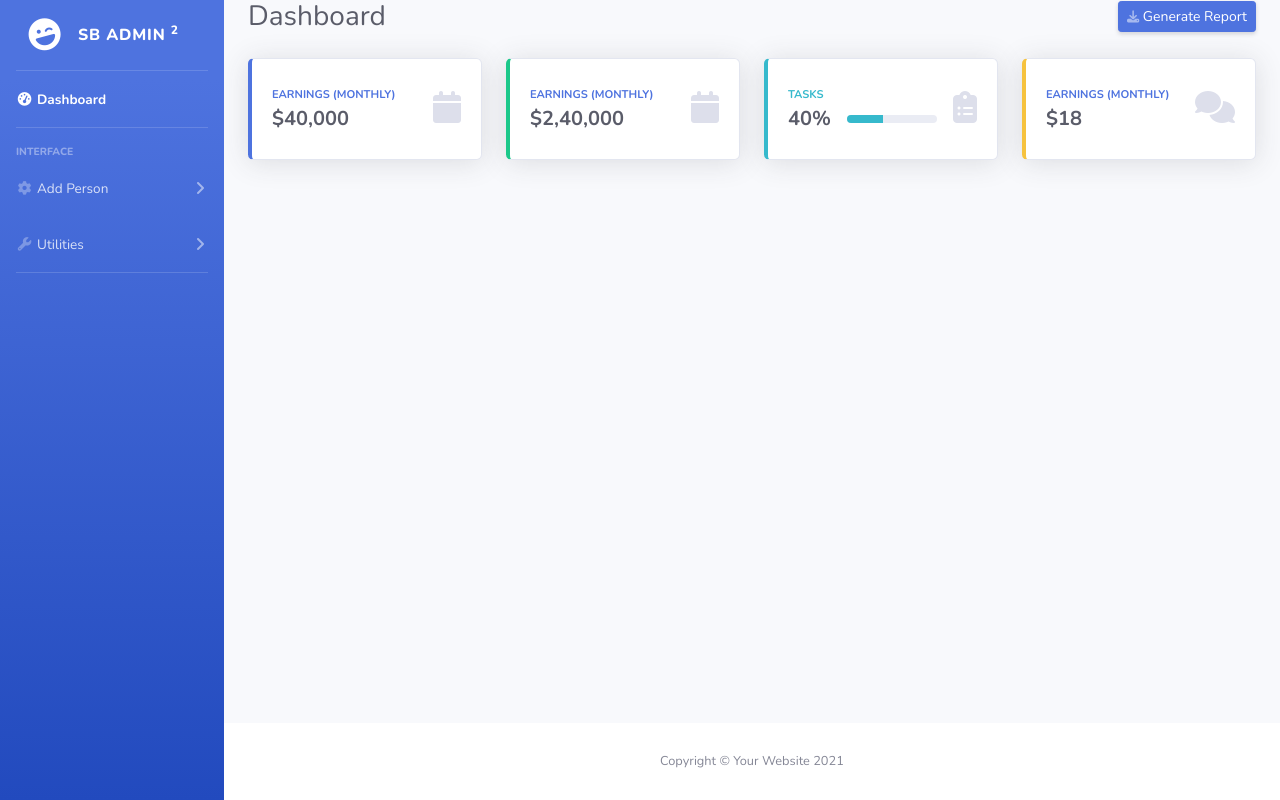
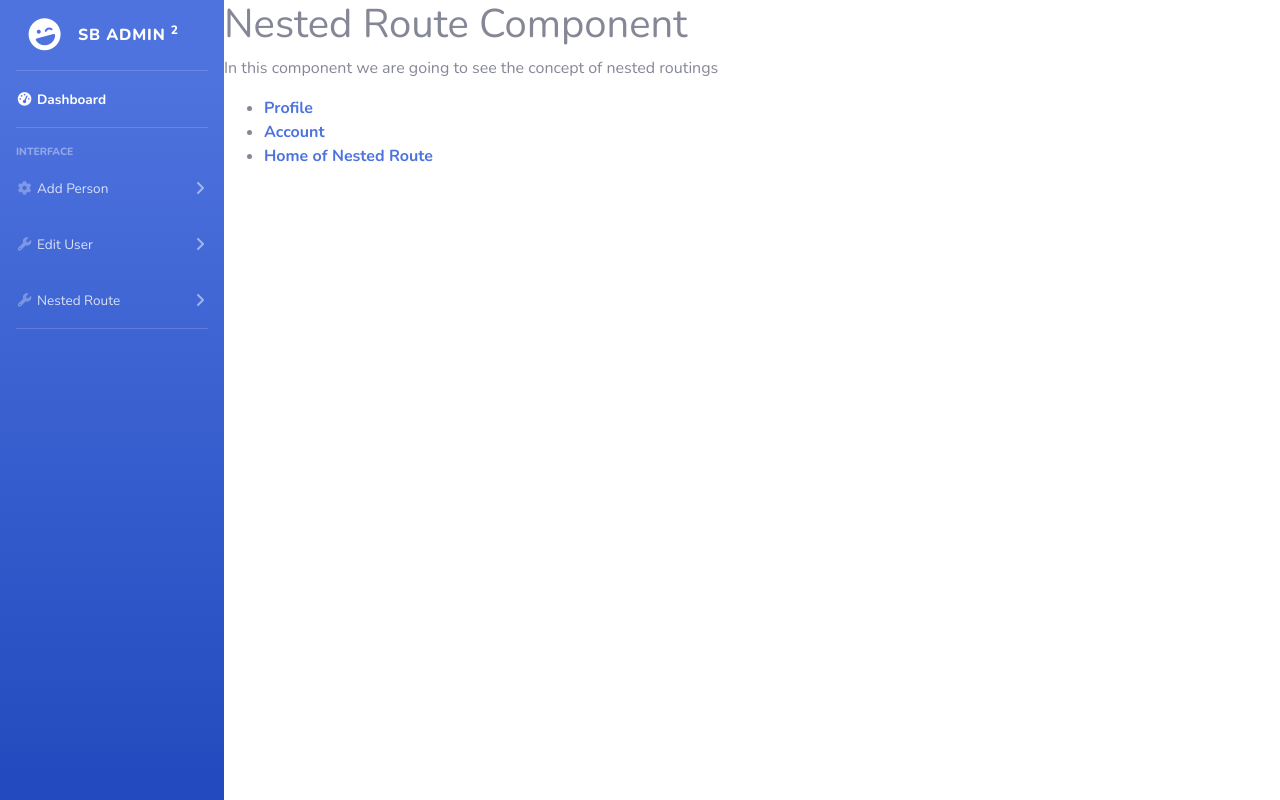
Before and after one commit to Raj2710/B40WDE, a React (Create React App) app: page /nested-route-example in a window 1280 px wide. Built offline with nearby package versions, Linux system fonts and the light colour scheme.

Commit message:
react-router

```diff
--- a/package.json
+++ b/package.json
@@ -8,6 +8,7 @@
     "@testing-library/user-event": "^13.5.0",
     "react": "^18.2.0",
     "react-dom": "^18.2.0",
+    "react-router-dom": "^6.4.3",
     "react-scripts": "5.0.1",
     "web-vitals": "^2.1.4"
   },
--- a/src/App.js
+++ b/src/App.js
@@ -1,6 +1,12 @@
+import { Routes, Route,Navigate } from 'react-router-dom';
 import SideBar from './components/SideBar'
 import Dashboard from './components/Dashboard'
+import AddUser from './components/AddUser'
+import EditUser from './components/EditUser'
 import './App.css';
+import NestedRoute from './components/NestedRoute';
+import Profile from './components/Profile'
+import Account from './components/Account';
 
 function App() {
   let data = {
@@ -10,8 +16,19 @@ function App() {
     pendingRequests:"18"
   }
   return <div id='wrapper'>
+
   <SideBar/>
-  <Dashboard data={data}/>
+    <Routes>
+      <Route path='/dashboard' element={<Dashboard data={data}/>}/>
+      <Route path='/add-user' element={<AddUser/>}/>
+      <Route path='/edit-user/:id' element={<EditUser/>}/>
+      <Route path='/nested-route-example' element={<NestedRoute/>}>
+          <Route path='profile' element={<Profile/>}/>
+          <Route path='account' element={<Account/>}/>
+      </Route>
+      {/* <Route path='*' element={<AddUser/>}/> */}
+      <Route path='*' element={<Navigate to={'/dashboard'}/>}/>
+    </Routes>
   </div>
 }
 
--- /dev/null
+++ b/src/components/Account.js
@@ -0,0 +1,9 @@
+import React from 'react'
+
+function Account() {
+  return (
+    <h1>This is Account Component</h1>
+  )
+}
+
+export default Account
--- /dev/null
+++ b/src/components/AddUser.js
@@ -0,0 +1,20 @@
+import React from 'react'
+import {useNavigate} from 'react-router-dom'
+
+
+function AddUser() {
+  let navigate = useNavigate()
+  return (
+    <div>
+      <button className='btn btn-primary' onClick={()=>{
+        //save forms is completed
+        alert("Data saved Successfully")
+        navigate('/dashboard')
+      }}>
+        Submit
+      </button>
+    </div>
+  )
+}
+
+export default AddUser
--- /dev/null
+++ b/src/components/EditUser.js
@@ -0,0 +1,12 @@
+import React from 'react'
+import {useParams} from 'react-router-dom'
+
+function EditUser() {
+  let params = useParams()
+  console.log(params)
+  return (
+    <h1>Selected User is {params.id}</h1>
+  )
+}
+
+export default EditUser
--- /dev/null
+++ b/src/components/NestedRoute.js
@@ -0,0 +1,20 @@
+import React from 'react'
+import { Outlet,Link } from 'react-router-dom'
+
+function NestedRoute() {
+  return <div style={{display:"flex",flexDirection:"column"}}>
+    <div><h1>Nested Route Component</h1></div>
+    <div><p>In this component we are going to see the concept of nested routings</p></div>
+    <div>
+        <ul>
+            <li><Link to='profile'><b>Profile</b></Link></li>
+            <li><Link to='account'><b>Account</b></Link></li>
+            <li><Link to='/nested-route-example'><b>Home of Nested Route</b></Link>
+            </li>
+        </ul>
+    </div>
+    <Outlet/>
+  </div>
+}
+
+export default NestedRoute
--- /dev/null
+++ b/src/components/Profile.js
@@ -0,0 +1,9 @@
+import React from 'react'
+
+function Profile() {
+  return (
+    <h1>This is Profile Component</h1>
+  )
+}
+
+export default Profile
--- a/src/components/SideBar.js
+++ b/src/components/SideBar.js
@@ -1,10 +1,9 @@
 import React from 'react'
-
+import {Link} from 'react-router-dom'
 function SideBar() {
   return <>
      <ul className="navbar-nav bg-gradient-primary sidebar sidebar-dark accordion" id="accordionSidebar">
 
-{/* <!-- Sidebar - Brand --> */}
 <a className="sidebar-brand d-flex align-items-center justify-content-center" href='javascript(void)'>
     <div className="sidebar-brand-icon rotate-n-15">
         <i className="fas fa-laugh-wink"></i>
@@ -12,40 +11,51 @@ function SideBar() {
     <div className="sidebar-brand-text mx-3">SB Admin <sup>2</sup></div>
 </a>
 
-{/* <!-- Divider --> */}
 <hr className="sidebar-divider my-0"/>
 
-{/* <!-- Nav Item - Dashboard --> */}
 <li className="nav-item active">
-    <a className="nav-link" href="javascript(void)">
+    <Link to='/dashboard'>
+    <div className="nav-link">
         <i className="fas fa-fw fa-tachometer-alt"></i>
-        <span>Dashboard</span></a>
+        <span>Dashboard</span></div>
+
+    </Link>
 </li>
 
-{/* <!-- Divider --> */}
 <hr className="sidebar-divider"/>
 
-{/* <!-- Heading --> */}
 <div className="sidebar-heading">
     Interface
 </div>
 
-{/* <!-- Nav Item - Pages Collapse Menu --> */}
 <li className="nav-item">
-    <a className="nav-link collapsed" href='javascript(void)' data-toggle="collapse" data-target="#collapseTwo"
+    <Link to='/add-user'>
+    <div className="nav-link collapsed" data-toggle="collapse" data-target="#collapseTwo"
         aria-expanded="true" aria-controls="collapseTwo">
         <i className="fas fa-fw fa-cog"></i>
         <span>Add Person</span>
-    </a>
+    </div>
+    </Link>
 </li>
 
-{/* <!-- Nav Item - Utilities Collapse Menu --> */}
 <li className="nav-item">
-    <a className="nav-link collapsed" href='javascript(void)' data-toggle="collapse" data-target="#collapseUtilities"
+    <Link to='/edit-user/1'>
+    <div className="nav-link collapsed" data-toggle="collapse" data-target="#collapseUtilities"
         aria-expanded="true" aria-controls="collapseUtilities">
         <i className="fas fa-fw fa-wrench"></i>
-        <span>Utilities</span>
-    </a>
+        <span>Edit User</span>
+    </div>
+    </Link>
+</li>
+
+<li className="nav-item">
+    <Link to='/nested-route-example'>
+    <div className="nav-link collapsed" data-toggle="collapse" data-target="#collapseUtilities"
+        aria-expanded="true" aria-controls="collapseUtilities">
+        <i className="fas fa-fw fa-wrench"></i>
+        <span>Nested Route</span>
+    </div>
+    </Link>
 </li>
 <hr className="sidebar-divider my-0"/>
 
--- a/src/index.js
+++ b/src/index.js
@@ -2,10 +2,13 @@ import React from 'react';
 import ReactDOM from 'react-dom/client';
 import './index.css';
 import App from './App';
+import {BrowserRouter} from 'react-router-dom'
 
 const root = ReactDOM.createRoot(document.getElementById('root'));
 root.render(
   <React.StrictMode>
-    <App />
+    <BrowserRouter>
+      <App />
+    </BrowserRouter>
   </React.StrictMode>
 );
```
Also changed, not shown: 1 other file (tests, documents, lock files or other folders).
